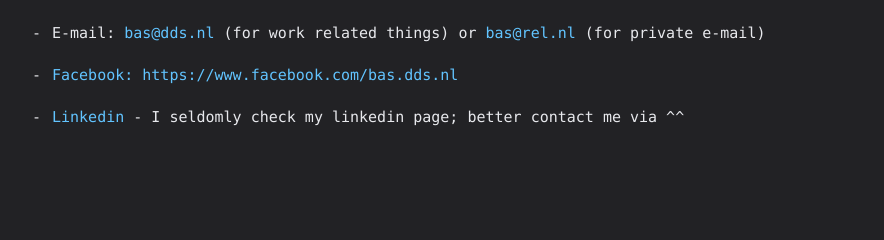
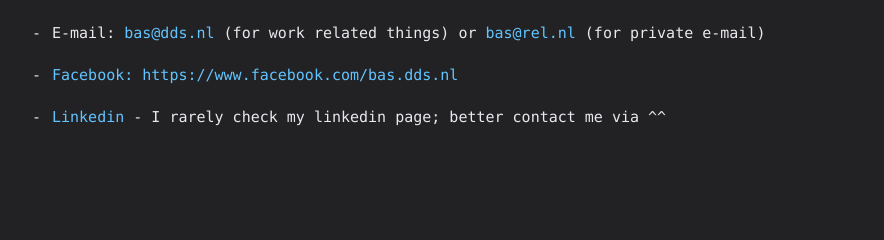
Before and after one commit to basdds/basdds.github.io, a Jekyll site: the page built from about.md, in a window 1280 px wide. Shown: the part 705-945 px from the top of the page, without its empty margins (178-1062 px from the left). Built offline with Jekyll 4.4.1, drawn with Linux system fonts in a browser that asks for light colours.

Commit message:
site update

```diff
--- a/about.md
+++ b/about.md
@@ -36,4 +36,4 @@
 
 * [Facebook: https://www.facebook.com/bas.dds.nl](https://www.facebook.com/bas.dds.nl){:target="_blank"}
 
-* [Linkedin](https://www.linkedin.com/in/bas-janssen-0422bb8a/){:target="_blank"} - I seldomly check my linkedin page; better contact me via ^^
+* [Linkedin](https://www.linkedin.com/in/bas-janssen-0422bb8a/){:target="_blank"} - I rarely check my linkedin page; better contact me via ^^
```
Also changed, not shown: 1 other file.
